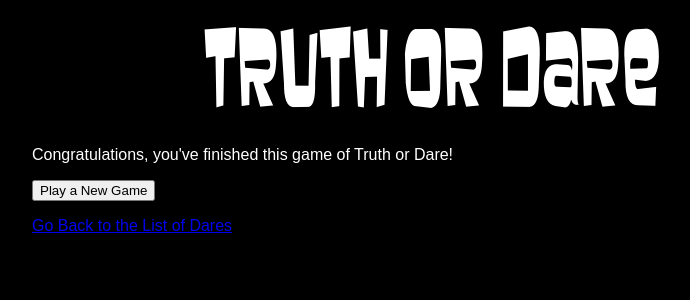
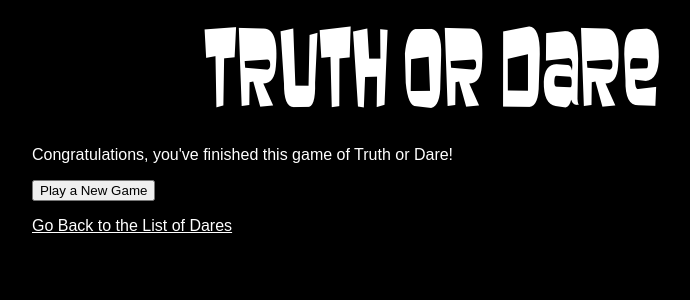
Before and after one commit to ckizer/tod, a Django app: template prompt/templates/prompt/game_over.html in a window 1280 px wide. Shown: the top 300 px of the page, without its empty margins (208-898 px from the left). Run offline with Django 3.2, Linux system fonts and the light colour scheme; the template is opened without the code that fills it, so the values that code supplies are empty.

Commit message:
Cleaned up a little of the css

```diff
--- a/game/templates/game/game_list.html
+++ b/game/templates/game/game_list.html
@@ -1,6 +1,7 @@
 {% extends "base.html" %}
 {% block content %}
 
+<p>Create a <a href="/game/create/">New Game</a></p>
 <ul id="game_list">
 {% for object in object_list %}
 <li>
@@ -9,6 +10,5 @@
 </li>
 {% endfor%}
 </ul>
-<p><a href="/game/create/">Create a New Game</a></p>
 
 {% endblock %}
--- a/media/css/site.css
+++ b/media/css/site.css
@@ -10,6 +10,11 @@ body
 		background-color: black;
 		width: 800px;
 		margin: auto;
+		color: white;
+}
+
+a
+{
 		color: white;
 }
 
@@ -104,7 +109,7 @@ list-style-type: none;
 padding: 10px;
 }
 
-#prompt_list input
+#prompt_list input, #game_list input
 {
 float: right;
 }
```
